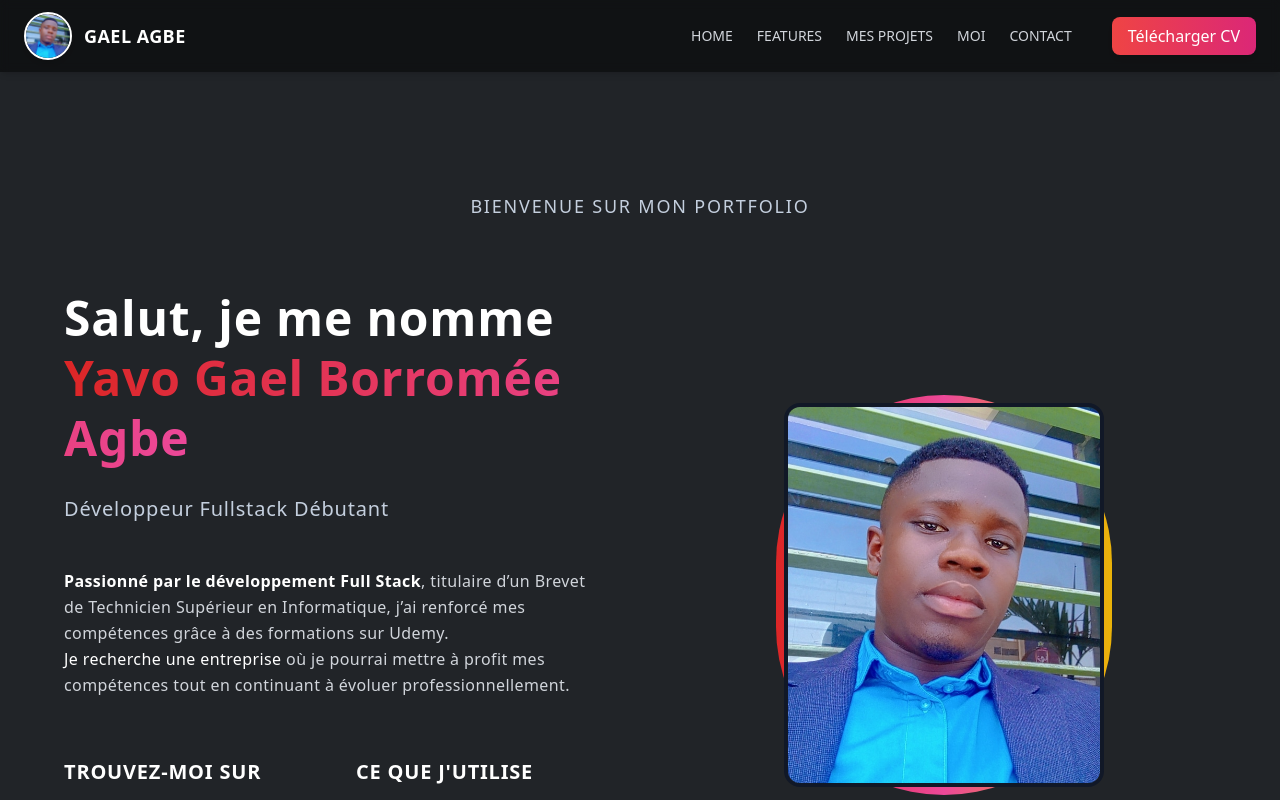
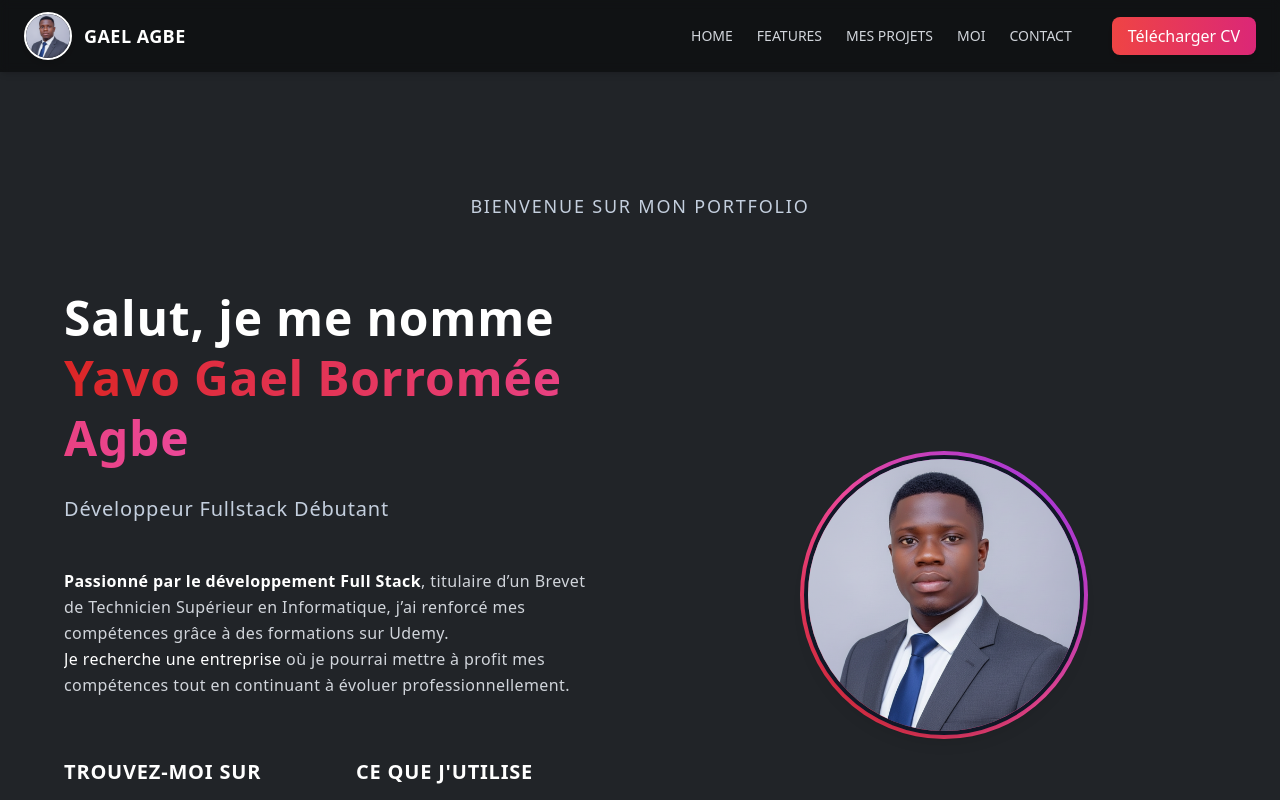
Before and after one commit to Crameur225/portfolioproffessionel, a React (Vite) app: page / in a window 1280 px wide. Shown: the top 800 px of the page. Built offline with nearby package versions, Linux system fonts and the light colour scheme.

Commit message:
Ajout de nouvelle photo

```diff
--- a/src/components/Header.jsx
+++ b/src/components/Header.jsx
@@ -1,6 +1,6 @@
 'use client'
 import React from 'react'
-import photo from '../assets/photo.jpg'
+import photo from '../assets/photo.png'
 import { FaFacebook, FaInstagram, FaNodeJs, FaReact } from 'react-icons/fa'
 import { FaLinkedin } from 'react-icons/fa6'
 import { SiMongodb } from 'react-icons/si'
@@ -9,7 +9,7 @@ import { motion } from 'framer-motion'
 
 const Header = () => {
   return (
-    <div className="mt-20 border-b border-white/10" id="home">
+    <div className="mt-20 border-b border-white/10 relative overflow-hidden" id="home">
       {/* Texte de bienvenue */}
       <motion.h3
         initial={{ opacity: 0, y: -20 }}
@@ -21,7 +21,7 @@ const Header = () => {
       </motion.h3>
 
       {/* Contenu principal */}
-      <div className="lg:grid lg:grid-cols-2 sm:flex sm:flex-wrap gap-16 mt-12 items-center">
+      <div className="lg:grid lg:grid-cols-2 sm:flex sm:flex-wrap gap-16 mt-12 items-center relative z-10">
         {/* Texte gauche */}
         <div className="gap-y-10 tracking-wider">
           <motion.div
@@ -128,18 +128,18 @@ const Header = () => {
           </div>
         </div>
 
-        {/* Photo droite */}
+        {/* Photo droite design pro */}
         <motion.div
           initial={{ opacity: 0, x: 50 }}
           animate={{ opacity: 1, x: 0 }}
           transition={{ duration: 0.8 }}
-          className="relative flex justify-center"
+          className="relative flex justify-center items-center"
         >
-          <div className="p-2 rounded-full bg-gradient-to-r from-red-600 via-pink-500 to-yellow-500 animate-spin-slow">
+          <div className="relative w-72 h-72 rounded-full p-1 bg-gradient-to-tr from-red-600 via-pink-500 to-purple-600 animate-spin-slow">
             <img
               src={photo}
               alt="profile"
-              className="rounded-2xl w-80 h-96 object-cover border-4 border-gray-900"
+              className="rounded-full w-full h-full object-cover border-4 border-gray-900 shadow-lg"
             />
           </div>
         </motion.div>
--- a/src/components/NavBar.jsx
+++ b/src/components/NavBar.jsx
@@ -1,5 +1,5 @@
 import React, { useEffect, useRef, useState } from "react";
-import photo from "../assets/photo.jpg";
+import photo from "../assets/photo.png";
 import cv from "../assets/CV-AGBE-YAVO-GAEL-BORROMEE.pdf";
 
 const Navbar = () => {
```
Also changed, not shown: src/assets/photo.png (added), 1 other file (tests, documents, lock files or other folders).
